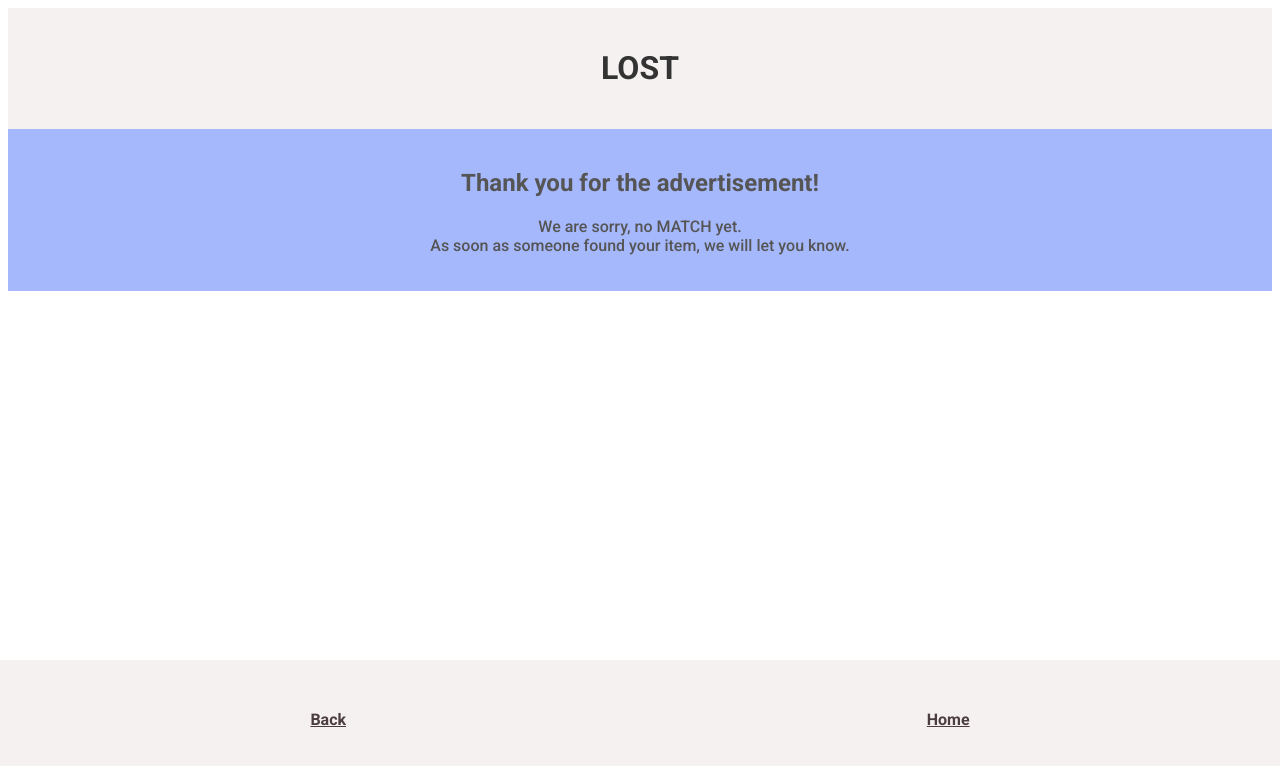
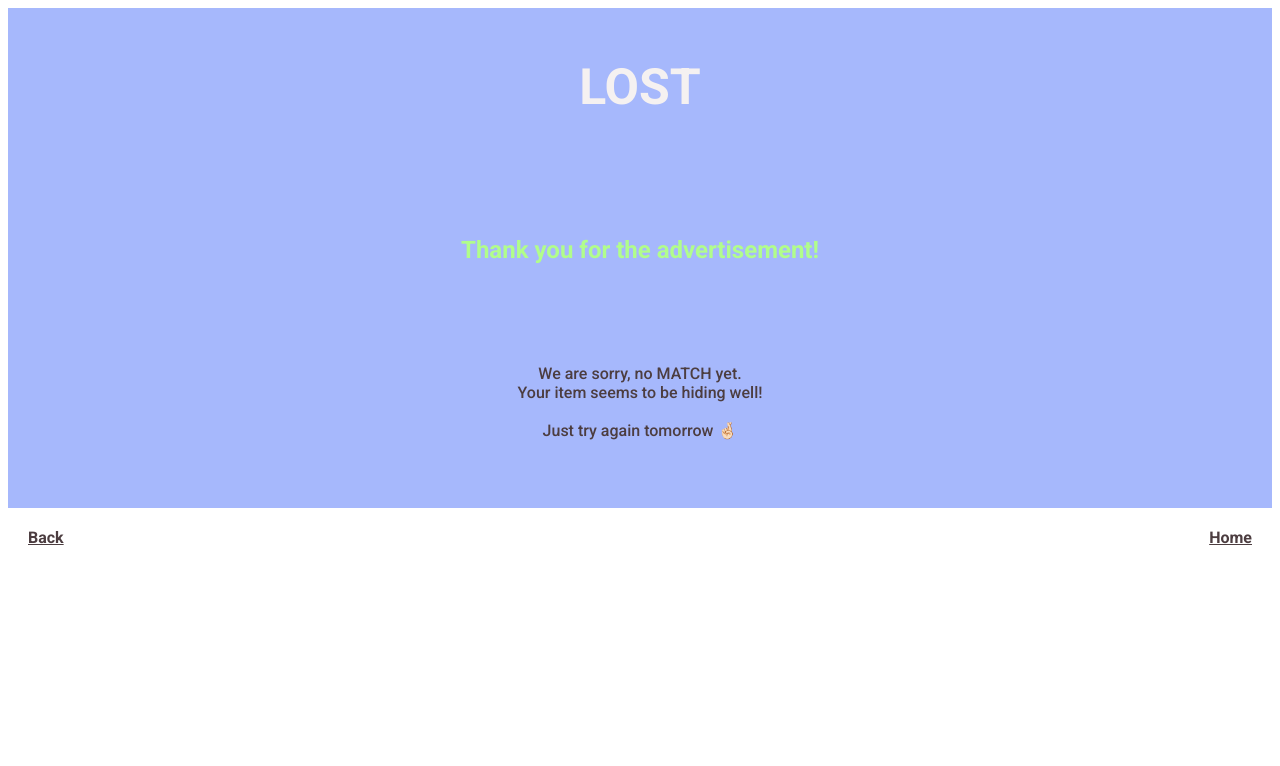
Before and after one commit to coding-bootcamps-eu/2023-04-final-project-lost-and-found, a Vue app: page /lost/lostnonmatchpage in a window 1280 px wide. Shown: the top 766 px of the page. Built offline with nearby package versions, Linux system fonts and the light colour scheme; what vue3-openlayers would draw is missing.

Commit message:
docs: update LostnonMatchPage

```diff
--- a/src/views/LostnonMatchPage.vue
+++ b/src/views/LostnonMatchPage.vue
@@ -1,4 +1,5 @@
 <template>
+  <body>
     <header>
       <h1 class="lost">LOST</h1>
     </header>
@@ -8,16 +9,19 @@
       <p>
         We are sorry, no MATCH yet.
         <br />
-      As soon as someone found your item, we will let you know.
+        Your item seems to be hiding well!
+        <br />
+        <br />Just try again tomorrow 🤞🏻
       </p>
     </main>
+  </body>
   <footer class="footerLinks">
     <nav>
-      <router-link to="/LostPage">Back</router-link>
+      <router-link to="/lostpage">Back</router-link>
     </nav>
     <br />
     <nav>
-      <router-link to="/">Home</router-link>
+      <router-link to="/updatelandingpage">Home</router-link>
     </nav>
   </footer>
 </template>
@@ -25,39 +29,50 @@
 <script></script>
 
 <style scoped>
-header {
-  background-color: #f5f1f1;
-  padding: 20px;
+*,
+*::before,
+*::after {
+  box-sizing: border-box;
+  margin: 0;
+  padding: 0;
 }
 
+body {
+  background-color: #a6b8fc;
+  height: 500px;
+  width: 100%;
+}
 main {
   padding: 20px;
-  background-color: #a6b8fc;
+  display: flex;
+  flex-direction: column;
+}
+
+h1 {
+  font-size: 50px;
+}
+
+.lost {
+  color: #f5f1f1;
+  padding-top: 50px;
+}
+
+h2 {
+  color: #b1fd8b;
+  padding-top: 100px;
+  padding-bottom: 100px;
+}
+
+p {
+  color: #4c3d40;
 }
 
 footer {
-  background-color: #f5f1f1;
+  height: 15px;
+  background-color: white;
   padding: 20px;
-  width: auto;
-  height: 100px;
-  position: fixed;
-  bottom: 0;
-  left: 0;
-  right: 0;
-}
-
-.footerLinks {
   display: flex;
   flex-direction: row;
-  justify-content: space-evenly;
-}
-
-h1 {
-  color: #333;
-}
-
-h2,
-p {
-  color: #555;
+  justify-content: space-between;
 }
 </style>
```
Lines whose indentation alone changed are shown as unchanged.
